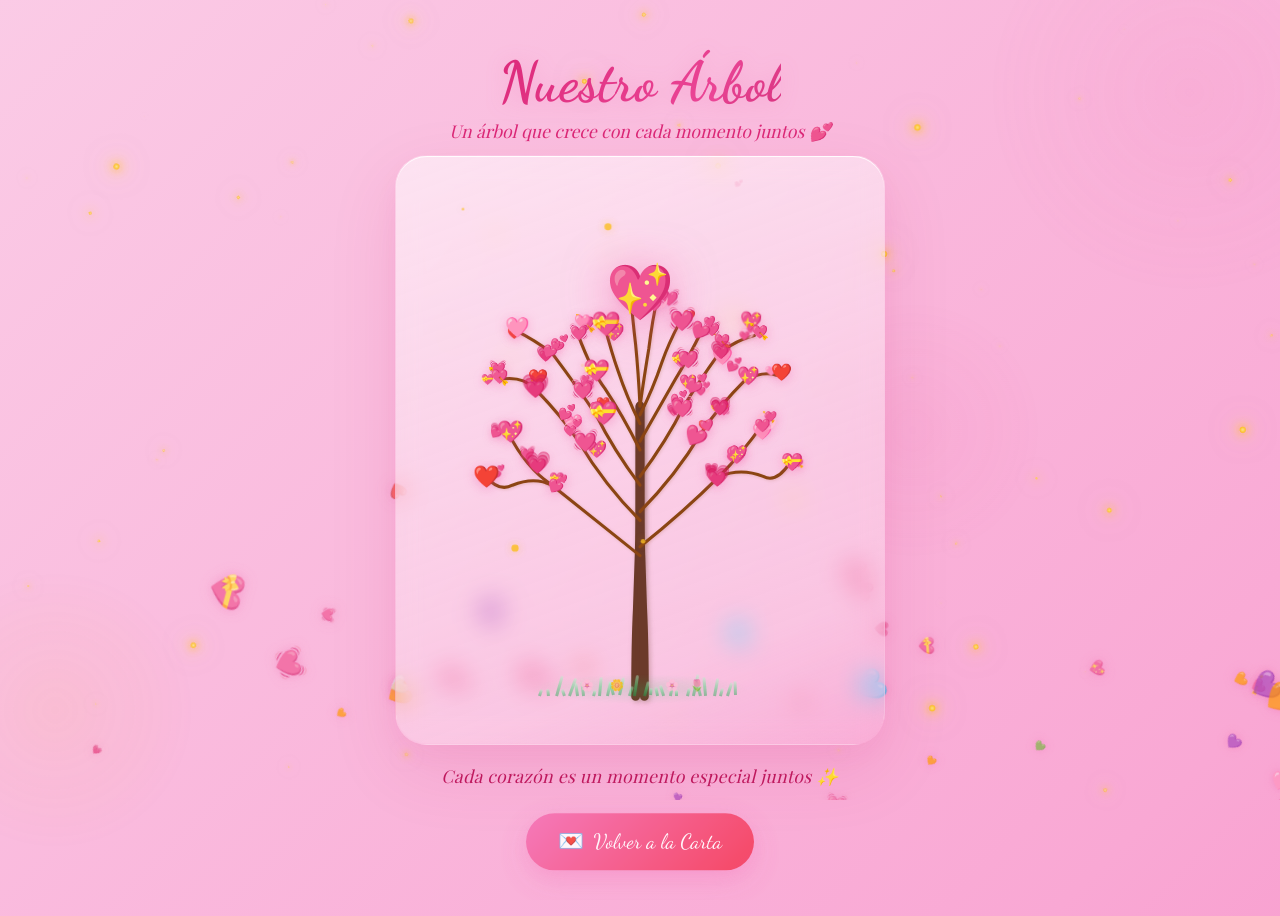
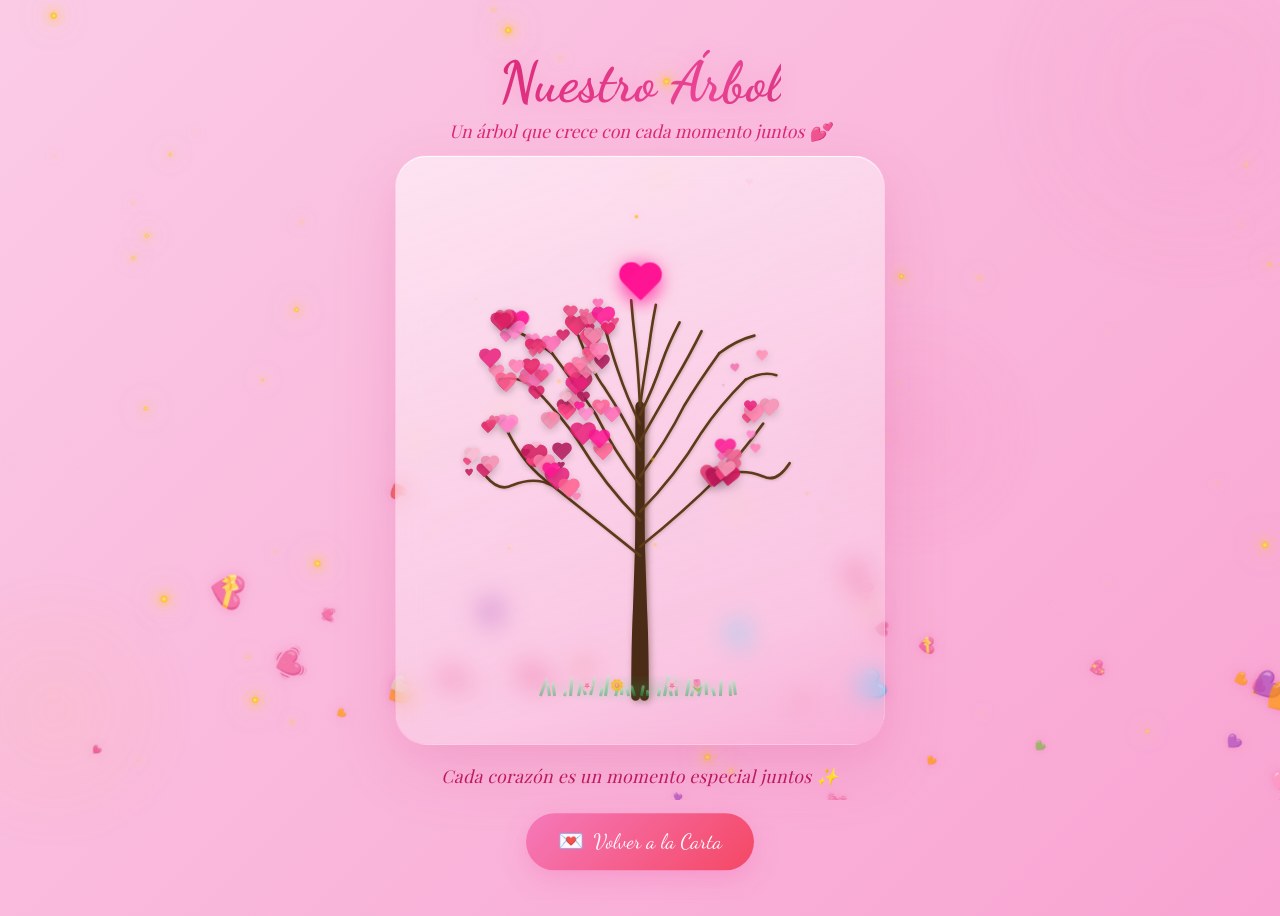
Before and after one commit to AldoRxz/san-valentine-cart, a React (Vite) app: page /arbol in a window 1280 px wide. Built offline with nearby package versions, Linux system fonts and the light colour scheme; a web font is replaced by a local one.

Commit message:
feat: CSS hearts with dense 200+ heart crown, new song

```diff
--- a/src/components/HeartTree.css
+++ b/src/components/HeartTree.css
@@ -151,25 +151,25 @@
 /* ===== TRUNK SVG PATH ===== */
 .tree-trunk-path {
     fill: none;
-    stroke: #6B3A2A;
+    stroke: #4a2c17;
     stroke-width: 10;
     stroke-linecap: round;
     stroke-dasharray: 400;
     stroke-dashoffset: 400;
     animation: drawPath 1.8s ease-out 0.3s forwards;
-    filter: drop-shadow(2px 2px 3px rgba(107, 58, 42, 0.3));
+    filter: drop-shadow(2px 2px 4px rgba(74, 44, 23, 0.4));
 }
 
 /* ===== BRANCH SVG PATHS ===== */
 .tree-branch-path {
     fill: none;
-    stroke: #8B4513;
-    stroke-width: 3.5;
+    stroke: #5D3A1A;
+    stroke-width: 3;
     stroke-linecap: round;
     stroke-dasharray: 300;
     stroke-dashoffset: 300;
     animation: drawPath 0.8s ease-out forwards;
-    filter: drop-shadow(1px 1px 2px rgba(139, 69, 19, 0.2));
+    filter: drop-shadow(1px 1px 2px rgba(93, 58, 26, 0.25));
 }
 
 @keyframes drawPath {
@@ -178,29 +178,58 @@
     }
 }
 
+/* ===== CSS HEART SHAPE ===== */
+.css-heart {
+    position: relative;
+    display: inline-block;
+    width: var(--heart-size, 20px);
+    height: calc(var(--heart-size, 20px) * 0.9);
+    pointer-events: auto;
+}
+
+.css-heart::before,
+.css-heart::after {
+    content: '';
+    position: absolute;
+    top: 0;
+    width: calc(var(--heart-size, 20px) * 0.52);
+    height: calc(var(--heart-size, 20px) * 0.8);
+    background: var(--heart-color, #ff1493);
+    border-radius: calc(var(--heart-size, 20px) * 0.52) calc(var(--heart-size, 20px) * 0.52) 0 0;
+}
+
+.css-heart::before {
+    left: calc(var(--heart-size, 20px) * 0.5);
+    transform: rotate(-45deg);
+    transform-origin: 0 100%;
+}
+
+.css-heart::after {
+    left: 0;
+    transform: rotate(45deg);
+    transform-origin: 100% 100%;
+}
+
 /* ===== HEARTS AT BRANCH TIPS ===== */
 .branch-heart {
     position: absolute;
     opacity: 0;
     transform: scale(0);
     animation: heartPop 0.5s cubic-bezier(0.34, 1.56, 0.64, 1) forwards;
-    filter: drop-shadow(0 2px 6px rgba(236, 72, 153, 0.35));
     cursor: pointer;
-    transition: transform 0.3s ease, filter 0.3s ease;
+    transition: transform 0.3s ease;
     z-index: 3;
-    /* Center the emoji on the position */
-    margin-left: -0.5em;
-    margin-top: -0.5em;
-}
-
-.extra-heart {
-    z-index: 2;
-    filter: drop-shadow(0 2px 4px rgba(236, 72, 153, 0.25));
+    margin-left: calc(var(--heart-size, 20px) * -0.5);
+    margin-top: calc(var(--heart-size, 20px) * -0.5);
 }
 
 .branch-heart:hover {
-    transform: scale(1.6) !important;
-    filter: drop-shadow(0 6px 18px rgba(236, 72, 153, 0.6));
+    transform: scale(1.5) !important;
+}
+
+.branch-heart::before,
+.branch-heart::after {
+    box-shadow: 0 3px 10px rgba(0, 0, 0, 0.15);
 }
 
 @keyframes heartPop {
@@ -210,12 +239,12 @@
     }
 
     60% {
-        opacity: 1;
-        transform: scale(1.25) rotate(5deg);
+        opacity: 0.9;
+        transform: scale(1.2) rotate(5deg);
     }
 
     100% {
-        opacity: 1;
+        opacity: 0.85;
         transform: scale(1) rotate(0deg);
     }
 }
@@ -223,14 +252,19 @@
 /* ===== BIG HEART ON TOP ===== */
 .tree-top-heart {
     position: absolute;
-    top: 15%;
+    top: 16%;
     left: 50%;
     transform: translateX(-50%) scale(0);
-    font-size: clamp(2rem, 6vw, 3rem);
     animation: crownHeartAppear 1s cubic-bezier(0.34, 1.56, 0.64, 1) 3.5s forwards,
         crownPulse 2.5s ease-in-out 4.5s infinite;
-    filter: drop-shadow(0 6px 20px rgba(236, 72, 153, 0.5));
     z-index: 4;
+}
+
+.tree-top-heart::before,
+.tree-top-heart::after {
+    box-shadow:
+        0 4px 15px rgba(255, 20, 147, 0.5),
+        0 0 25px rgba(255, 20, 147, 0.2);
 }
 
 @keyframes crownHeartAppear {
@@ -302,7 +336,7 @@
     }
 
     8% {
-        opacity: 0.6;
+        opacity: 0.5;
     }
 
     25% {
@@ -310,7 +344,7 @@
     }
 
     50% {
-        opacity: 0.4;
+        opacity: 0.35;
         transform: translateY(50vh) rotate(150deg) translateX(-8px) scale(0.9);
     }
 
--- a/src/components/HeartTree.jsx
+++ b/src/components/HeartTree.jsx
@@ -4,10 +4,29 @@ import FloatingHearts from './FloatingHearts'
 import Sparkles from './Sparkles'
 import './HeartTree.css'
 
+// Pink/red color palette for hearts
+const heartColors = [
+    '#ff1493', '#ff69b4', '#ff85c8', '#e91e63',
+    '#f06292', '#ec407a', '#d81b60', '#c2185b',
+    '#ff4081', '#f48fb1', '#f8bbd0', '#ff80ab',
+    '#e91e7a', '#ad1457', '#ff6090', '#ff7eb3',
+]
+
+function CSSHeart({ color, size, style, className = '' }) {
+    return (
+        <div
+            className={`css-heart ${className}`}
+            style={{
+                '--heart-color': color,
+                '--heart-size': `${size}px`,
+                ...style,
+            }}
+        />
+    )
+}
+
 function HeartTree() {
-    const heartEmojis = ['💖', '💗', '💕', '💓', '💝', '❤️', '💘', '🩷', '💞']
-
-    // SVG branch paths - organic curves for a natural tree look
+    // SVG branch paths - organic curves
     const branches = [
         // Left branches
         { d: 'M 250 420 Q 200 380 150 340 Q 120 320 100 280', hearts: [{ x: 100, y: 275 }, { x: 130, y: 310 }, { x: 155, y: 335 }] },
@@ -36,37 +55,67 @@ function HeartTree() {
         { d: 'M 250 250 Q 255 215 260 185 Q 263 160 268 135', hearts: [{ x: 268, y: 130 }] },
     ]
 
-    // Generate extra hearts floating around branch tips
-    const extraHearts = useMemo(() => {
+    // Collect all branch-tip hearts + many extras + fill hearts for a DENSE crown
+    const allHearts = useMemo(() => {
         const hearts = []
         let idx = 0
         branches.forEach((branch) => {
             branch.hearts.forEach((h) => {
-                // Add 1-2 extra hearts near each branch tip
-                for (let i = 0; i < 1 + Math.floor(Math.random() * 2); i++) {
+                // Main heart at tip
+                hearts.push({
+                    id: idx++,
+                    x: h.x,
+                    y: h.y,
+                    color: heartColors[idx % heartColors.length],
+                    delay: 2.0 + idx * 0.04,
+                    size: 16 + Math.random() * 14,
+                })
+                // 4-6 extra hearts near each tip for density
+                const extras = 4 + Math.floor(Math.random() * 3)
+                for (let i = 0; i < extras; i++) {
                     hearts.push({
                         id: idx++,
-                        x: h.x + (Math.random() - 0.5) * 30,
-                        y: h.y + (Math.random() - 0.5) * 25,
-                        emoji: heartEmojis[idx % heartEmojis.length],
-                        delay: 2.5 + idx * 0.06,
-                        scale: 0.6 + Math.random() * 0.5,
+                        x: h.x + (Math.random() - 0.5) * 50,
+                        y: h.y + (Math.random() - 0.5) * 40,
+                        color: heartColors[idx % heartColors.length],
+                        delay: 2.2 + idx * 0.03,
+                        size: 8 + Math.random() * 16,
                     })
                 }
             })
         })
+
+        // Fill hearts: 60 extra hearts spread across the crown area (oval)
+        // Crown center is around x:250, y:240 in the 500x600 viewBox
+        for (let i = 0; i < 60; i++) {
+            const angle = i * 137.508 * (Math.PI / 180)
+            const r = 0.3 + Math.sqrt(i / 60) * 0.7
+            const x = 250 + r * 170 * Math.cos(angle)
+            const y = 230 + r * 120 * Math.sin(angle)
+            // Skip if outside reasonable bounds
+            if (x < 60 || x > 440 || y < 110 || y > 380) continue
+            hearts.push({
+                id: idx++,
+                x,
+                y,
+                color: heartColors[idx % heartColors.length],
+                delay: 2.5 + idx * 0.02,
+                size: 7 + Math.random() * 15,
+            })
+        }
+
         return hearts
     }, [])
 
     // Falling hearts
     const fallingHearts = useMemo(() => {
-        return Array.from({ length: 10 }, (_, i) => ({
+        return Array.from({ length: 12 }, (_, i) => ({
             id: i,
-            x: 10 + Math.random() * 80,
-            emoji: heartEmojis[i % heartEmojis.length],
+            x: 5 + Math.random() * 90,
+            color: heartColors[i % heartColors.length],
             delay: 5 + Math.random() * 10,
             duration: 7 + Math.random() * 6,
-            size: 0.5 + Math.random() * 0.4,
+            size: 8 + Math.random() * 10,
         }))
     }, [])
 
@@ -113,7 +162,6 @@ function HeartTree() {
                             d="M 245 580 Q 245 520 247 480 Q 248 450 249 420 Q 250 400 250 250"
                             className="tree-trunk-path"
                         />
-                        {/* Trunk thickness line */}
                         <path
                             d="M 255 580 Q 255 520 253 480 Q 252 450 251 420 Q 250 400 250 250"
                             className="tree-trunk-path"
@@ -130,42 +178,27 @@ function HeartTree() {
                         ))}
                     </svg>
 
-                    {/* Hearts at branch tips */}
-                    {branches.map((branch, bi) =>
-                        branch.hearts.map((h, hi) => (
-                            <span
-                                key={`bh-${bi}-${hi}`}
-                                className="branch-heart"
-                                style={{
-                                    left: `${(h.x / 500) * 100}%`,
-                                    top: `${(h.y / 600) * 100}%`,
-                                    animationDelay: `${2.0 + bi * 0.1 + hi * 0.08}s`,
-                                    fontSize: `${0.9 + Math.random() * 0.6}rem`,
-                                }}
-                            >
-                                {heartEmojis[(bi + hi) % heartEmojis.length]}
-                            </span>
-                        ))
-                    )}
-
-                    {/* Extra hearts floating near branches */}
-                    {extraHearts.map((h) => (
-                        <span
-                            key={`eh-${h.id}`}
-                            className="branch-heart extra-heart"
+                    {/* CSS Hearts at branches */}
+                    {allHearts.map((h) => (
+                        <CSSHeart
+                            key={h.id}
+                            color={h.color}
+                            size={h.size}
+                            className="branch-heart"
                             style={{
                                 left: `${(h.x / 500) * 100}%`,
                                 top: `${(h.y / 600) * 100}%`,
                                 animationDelay: `${h.delay}s`,
-                                fontSize: `${h.scale}rem`,
                             }}
-                        >
-                            {h.emoji}
-                        </span>
+                        />
                     ))}
 
-                    {/* Big heart at the very top */}
-                    <div className="tree-top-heart">💖</div>
+                    {/* Big heart on top */}
+                    <CSSHeart
+                        color="#ff1493"
+                        size={40}
+                        className="tree-top-heart"
+                    />
 
                     {/* Sparkle particles */}
                     {sparkles.map((s) => (
@@ -203,20 +236,19 @@ function HeartTree() {
                         <span className="ground-flower" style={{ left: 'calc(50% + 25px)', animationDelay: '3.1s' }}>🌸</span>
                     </div>
 
-                    {/* Falling hearts */}
+                    {/* Falling CSS Hearts */}
                     {fallingHearts.map((h) => (
-                        <span
-                            key={h.id}
+                        <CSSHeart
+                            key={`fall-${h.id}`}
+                            color={h.color}
+                            size={h.size}
                             className="falling-heart"
                             style={{
                                 left: `${h.x}%`,
                                 animationDelay: `${h.delay}s`,
                                 animationDuration: `${h.duration}s`,
-                                fontSize: `${h.size}rem`,
                             }}
-                        >
-                            {h.emoji}
-                        </span>
+                        />
                     ))}
                 </div>
             </div>
```
